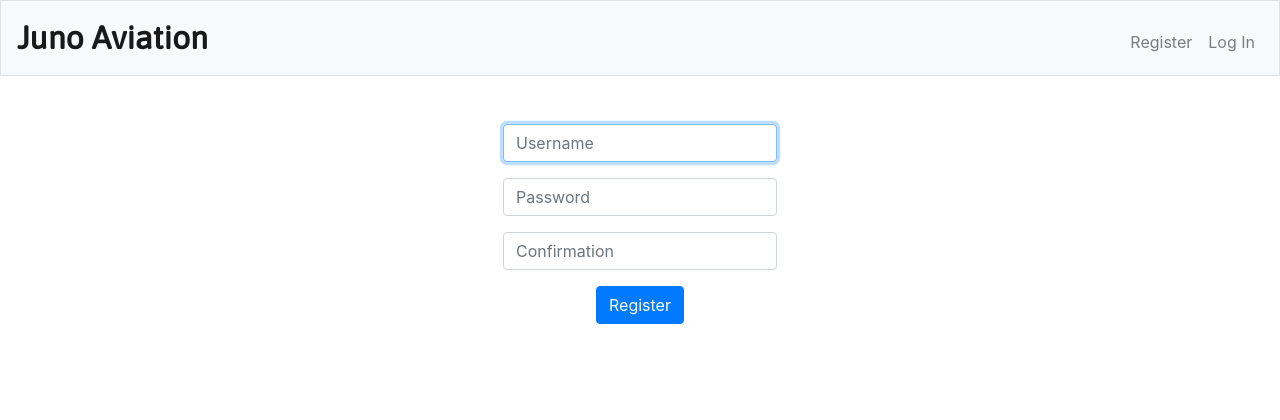
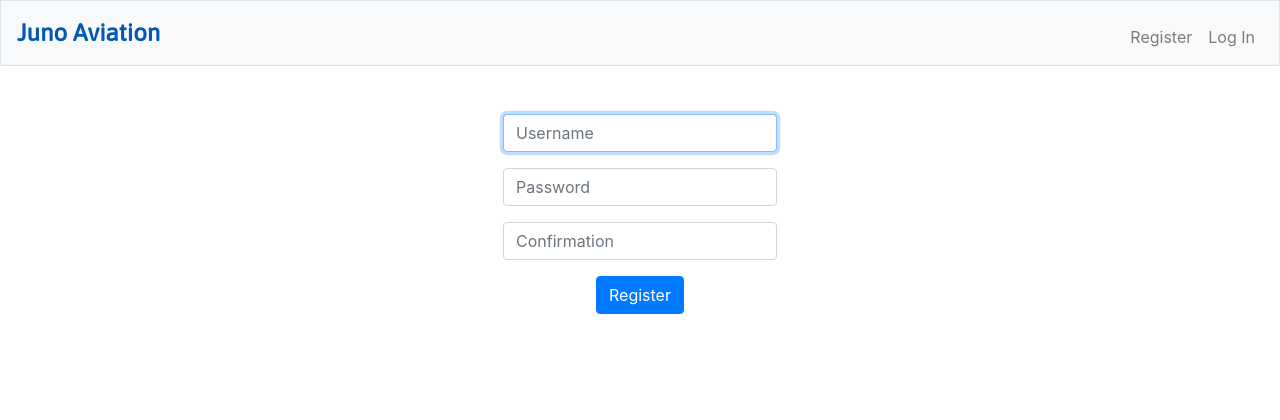
Before and after one commit to sammito1/airline, a Flask app: page /register in a window 1280 px wide. Shown: the top 420 px of the page. Run offline with Flask 2, Linux system fonts and the light colour scheme; some libraries are stand-ins or nearby versions.

Commit message:
Updated styling

```diff
--- a/static/styles.css
+++ b/static/styles.css
@@ -3,7 +3,7 @@
 nav .navbar-brand
 {
     /* size for brand */
-    font-size: xx-large;
+    font-size: x-large;
     font-weight: bolder;
     font-family: "Asap", sans-serif;
 }
--- a/templates/layout.html
+++ b/templates/layout.html
@@ -57,7 +57,7 @@
             <a class="navbar-brand" href="/"><span class="blue">C</span><span class="red">$</span><span class="yellow">5</span><span class="green">0</span> <span class="red">Finance</span></a>
             -->
             <a class="navbar-brand" href="/">
-                Juno Aviation
+                <span class="blue">Juno Aviation</span>
             </a>
             <button aria-controls="navbar" aria-expanded="false" aria-label="Toggle navigation" class="navbar-toggler" data-target="#navbar" data-toggle="collapse" type="button">
                 <span class="navbar-toggler-icon"></span>
```
